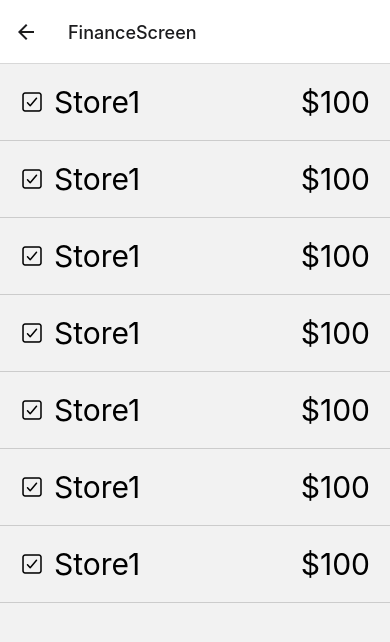
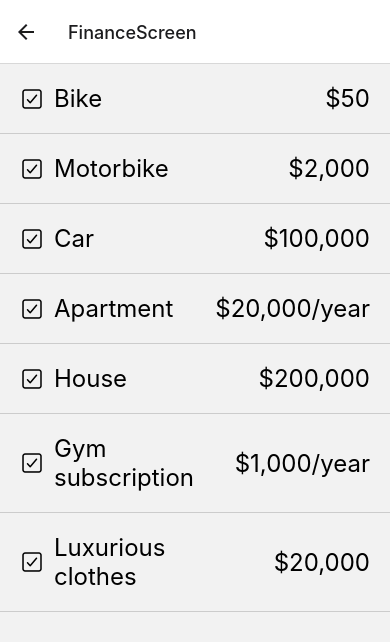
Before and after one commit to huytranquang03/life-game, a React Native app: screen /FinanceScreen in a window 390 px wide. Shown: the top 642 px of the page. Built offline with nearby package versions, Linux system fonts and the light colour scheme.

Commit message:
not done

```diff
--- a/components/layout/StoreItem.js
+++ b/components/layout/StoreItem.js
@@ -1,6 +1,6 @@
-import React from 'react';
-import { View, Text, FlatList, StyleSheet, Pressable } from 'react-native';
-import { Ionicons } from '@expo/vector-icons';
+import React from "react";
+import { View, Text, FlatList, StyleSheet, Pressable } from "react-native";
+import { Ionicons } from "@expo/vector-icons";
 
 function StoreItem({ data, onPress }) {
 	function renderItem({ item }) {
@@ -32,25 +32,26 @@ function StoreItem({ data, onPress }) {
 const styles = StyleSheet.create({
 	item: {
 		borderBottomWidth: 1,
-    borderBottomColor: '#ccc',
-    width: '100%',
+		borderBottomColor: "#ccc",
+		width: "100%",
 	},
 	itemContent: {
-    flexDirection: 'row',
-    justifyContent: 'space-between', // Adjusts items to opposite sides
-    alignItems: 'center',
+		flexDirection: "row",
+		justifyContent: "space-between", // Adjusts items to opposite sides
+		alignItems: "center",
 		padding: 20,
 	},
 	leftContainer: {
-    flexDirection: 'row',
-    alignItems: 'center',
+		flexDirection: "row",
+		alignItems: "center",
+      width: "50%",
 	},
 	storeText: {
 		marginLeft: 10,
-    fontSize: 30,
+		fontSize: 24,
 	},
 	price: {
-    fontSize: 30,
+		fontSize: 24,
 	},
 	pressed: {
 		opacity: 0.5,
--- a/components/ui/TimeBar.js
+++ b/components/ui/TimeBar.js
@@ -24,7 +24,7 @@ const TimeBar = ({ duration, color, height, borderRadius }) => {
 
     return (
         <View style={styles.container}>
-            <View style={[styles.progressContainer, { height, borderRadius }]}>
+            <View style={[styles.progressContainer, { height }]}>
                 <View style={[styles.progressBar, { backgroundColor: color, width: `${time}%`, borderRadius }]} />
             </View>
         </View>
--- a/screens/FinanceScreen.js
+++ b/screens/FinanceScreen.js
@@ -1,16 +1,10 @@
-import React from 'react';
+import React, { useContext } from 'react';
 import StoreItem from '../components/layout/StoreItem';
+import { UserContext } from '../store/UserContext';
 
 const FinanceScreen = ({ navigation }) => {
-   const data = [
-      {id: 1, icon: 'checkbox-outline', item: 'Store1', price: 100},
-      {id: 2, icon: 'checkbox-outline', item: 'Store1', price: 100},
-      {id: 3, icon: 'checkbox-outline', item: 'Store1', price: 100},
-      {id: 4, icon: 'checkbox-outline', item: 'Store1', price: 100},
-      {id: 5, icon: 'checkbox-outline', item: 'Store1', price: 100},
-      {id: 6, icon: 'checkbox-outline', item: 'Store1', price: 100},
-      {id: 7, icon: 'checkbox-outline', item: 'Store1', price: 100},
-   ]
+   const { finance } = useContext(UserContext);
+
    const handlePress = (item) => {
 		console.log("Pressed item with ID:", item.id);
 		navigation.navigate("MainGameScreen", {
@@ -18,7 +12,7 @@ const FinanceScreen = ({ navigation }) => {
 		});
 	};
     return (
-        <StoreItem data={data} onPress={handlePress} />
+        <StoreItem data={finance} onPress={handlePress} />
     );
 
 };
--- a/screens/MainGameScreen.js
+++ b/screens/MainGameScreen.js
@@ -29,7 +29,7 @@ const MainGameScreen = ({ navigation }) => {
 				<Text style={styles.text}>This is text box</Text>
 			</View>
 
-			<TimeBar duration={10} color="pink" height={20} borderRadius={10} />
+			<TimeBar duration={10} color="pink" height={20}/>
 
 			<View style={styles.buttonRow}>
 				<ActionButton icon="school" text="School" onPress={() => navigation.navigate("SchoolJobScreen")} />
@@ -130,6 +130,7 @@ const styles = StyleSheet.create({
 	primaryButton: {
 		padding: 10,
 		width: 80,
+      justifyContent: 'center',
 	},
 	iconButton: {
 		width: 50,
@@ -137,6 +138,7 @@ const styles = StyleSheet.create({
 		padding: 10,
 		borderRadius: 10,
 		marginBottom: 5,
+
 	},
 	actionButtonText: {
 		fontSize: 10,
--- a/store/UserContext.js
+++ b/store/UserContext.js
@@ -96,13 +96,20 @@ const UserProvider = ({ children }) => {
     const [npcData ] = useState([
       { id: 1, icon: "checkbox-outline", item: 'Parent', actions: { 'Conversation': true, 'Insult': true, 'Ask For Money': true, 'Spendtime': true, 'Compliment': true, 'Flirt': false, 'Ask out': false, 'Propose': false, 'Be friend': false, 'Bribe': false, 'Have child': false, 'Promote/Raise': false }},
       { id: 2, icon: "checkbox-outline", item: 'Friend', actions: { 'Conversation': true, 'Insult': true, 'Ask For Money': true, 'Spendtime': true, 'Compliment': true, 'Flirt': true, 'Ask out': true, 'Propose': false, 'Be friend': false, 'Bribe': false, 'Have child': false, 'Promote/Raise': false }},
-      { id: 3, icon: "checkbox-outline", item: 'Superior', actions: { 'Conversation': true, 'Insult': true, 'Ask For Money': false, 'Spendtime': true, 'Compliment': true, 'Flirt': true, 'Ask out': true, 'Propose': false, 'Be friend': false, 'Bribe': true, 'Have child': false, 'Promote/Raise': true }},
-      { id: 4, icon: "checkbox-outline", item: 'Classmate', actions: { 'Conversation': true, 'Insult': true, 'Ask For Money': false, 'Spendtime': true, 'Compliment': true, 'Flirt': true, 'Ask out': true, 'Propose': false, 'Be friend': true, 'Bribe': false, 'Have child': false, 'Promote/Raise': false }},
-      { id: 5, icon: "checkbox-outline", item: 'Sibling', actions: { 'Conversation': true, 'Insult': true, 'Ask For Money': true, 'Spendtime': true, 'Compliment': true, 'Flirt': false, 'Ask out': false, 'Propose': false, 'Be friend': false, 'Bribe': false, 'Have child': false, 'Promote/Raise': false }},
-      { id: 6, icon: "checkbox-outline", item: 'Teacher', actions: { 'Conversation': true, 'Insult': true, 'Ask For Money': false, 'Spendtime': true, 'Compliment': true, 'Flirt': true, 'Ask out': true, 'Propose': false, 'Be friend': false, 'Bribe': true, 'Have child': false, 'Promote/Raise': false }},
-      { id: 7, icon: "checkbox-outline", item: 'Lover', actions: { 'Conversation': true, 'Insult': true, 'Ask For Money': true, 'Spendtime': true, 'Compliment': true, 'Flirt': false, 'Ask out': false, 'Propose': true, 'Be friend': false, 'Bribe': false, 'Have child': false, 'Promote/Raise': false }},
-      { id: 8, icon: "checkbox-outline", item: 'Husband/Wife', actions: { 'Conversation': true, 'Insult': true, 'Ask For Money': true, 'Spendtime': true, 'Compliment': true, 'Flirt': false, 'Ask out': false, 'Propose': false, 'Be friend': false, 'Bribe': false, 'Have child': true, 'Promote/Raise': false }},
+      { id: 3, icon: "checkbox-outline", item: 'Classmate', actions: { 'Conversation': true, 'Insult': true, 'Ask For Money': false, 'Spendtime': true, 'Compliment': true, 'Flirt': true, 'Ask out': true, 'Propose': false, 'Be friend': true, 'Bribe': false, 'Have child': false, 'Promote/Raise': false }},
+      { id: 4, icon: "checkbox-outline", item: 'Lover', actions: { 'Conversation': true, 'Insult': true, 'Ask For Money': true, 'Spendtime': true, 'Compliment': true, 'Flirt': false, 'Ask out': false, 'Propose': true, 'Be friend': false, 'Bribe': false, 'Have child': false, 'Promote/Raise': false }},
+      { id: 5, icon: "checkbox-outline", item: 'Husband/Wife', actions: { 'Conversation': true, 'Insult': true, 'Ask For Money': true, 'Spendtime': true, 'Compliment': true, 'Flirt': false, 'Ask out': false, 'Propose': false, 'Be friend': false, 'Bribe': false, 'Have child': true, 'Promote/Raise': false }},
    ]);
+
+    const [finance, setFinance] = useState([
+      { id: 1, icon: "checkbox-outline", item: 'Bike', price: 50, description: "Helps you work more efficiently" },
+      { id: 2, icon: "checkbox-outline", item: 'Motorbike', price: '2,000', description: "Helps you work more efficiently" },
+      { id: 3, icon: "checkbox-outline", item: 'Car', price: '100,000', description: "Helps you work more efficiently" },
+      { id: 4, icon: "checkbox-outline", item: 'Apartment', price: '20,000/year', description: "Give you a shelter in exchange for an amount of rent every year. Having no shelter will make your health worse." },
+      { id: 5, icon: "checkbox-outline", item: 'House', price: '200,000', description: "Give you a permanent shelter. Having no shelter will make your health worse." },
+      { id: 6, icon: "checkbox-outline", item: 'Gym subscription', price: '1,000/year', description: "Helps improve your health every year." },
+      { id: 7, icon: "checkbox-outline", item: 'Luxurious clothes', price: '20,000', description: "Improves on your appearance" },
+      ]);
 
     intelStats[0].progress = (intelStats[1].progress + intelStats[2].progress + intelStats[3].progress) / 3
 
@@ -194,7 +201,8 @@ const UserProvider = ({ children }) => {
             plusAge,
             performance, setPerformance,
             diploma, setDiploma,
-            npcData
+            npcData,
+            finance, setFinance,
         }}>
             {children}
         </UserContext.Provider>
```
Lines whose indentation alone changed are shown as unchanged.
